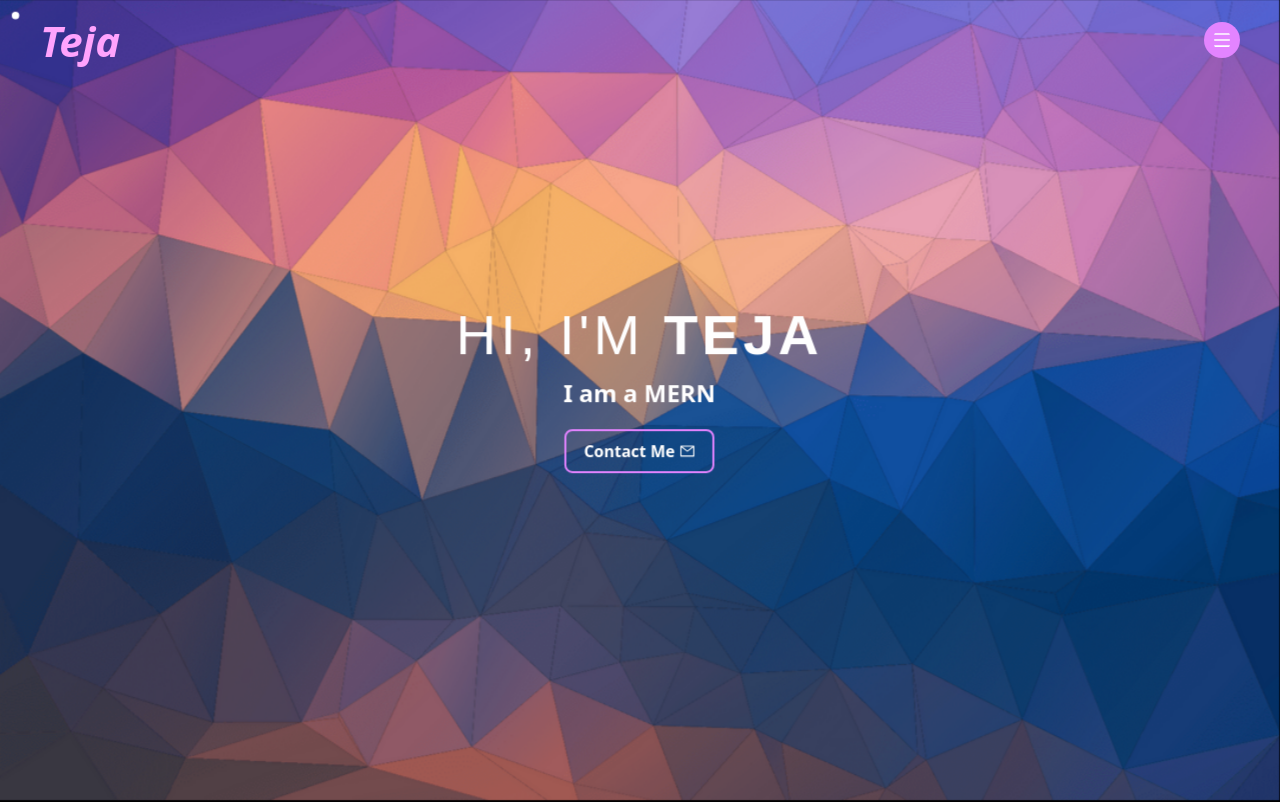
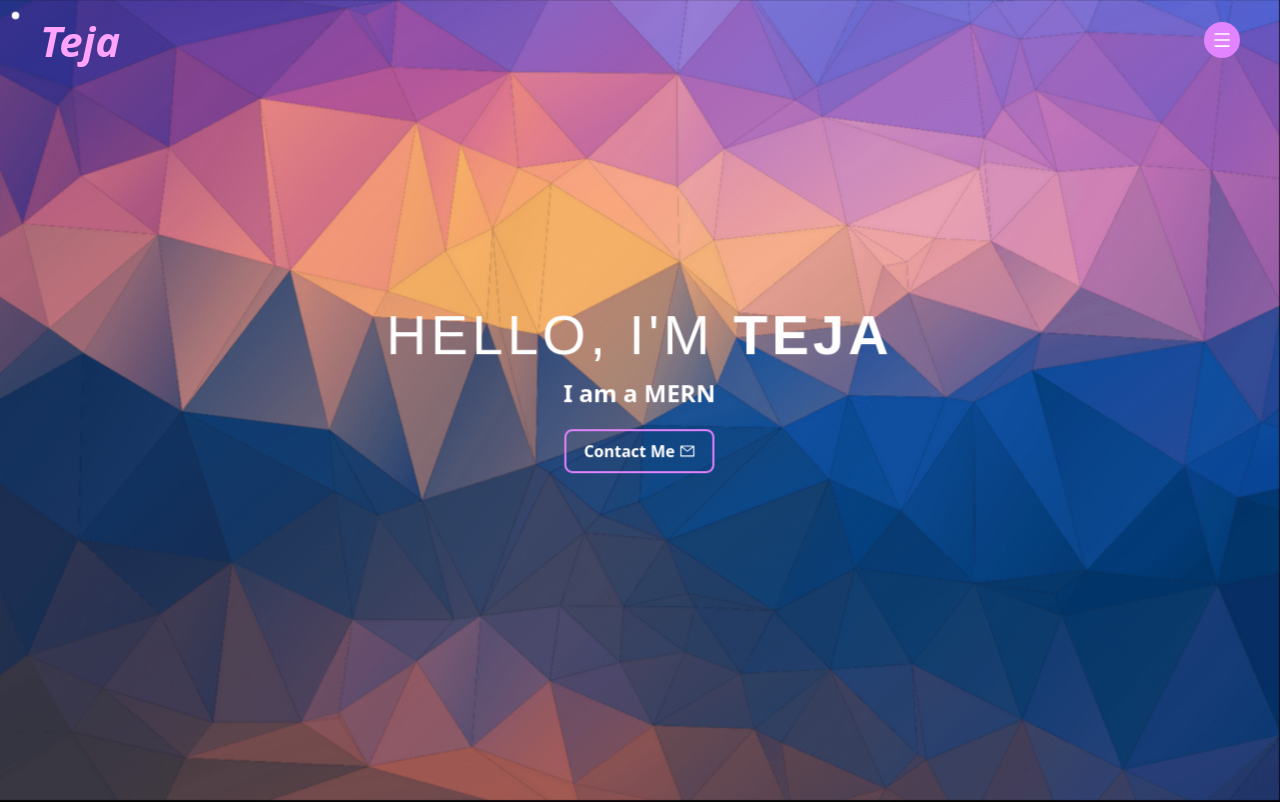
Before and after one commit to Teja-saie/2023-portfolio, a React (Vite) app: page / in a window 1280 px wide. Shown: the top 802 px of the page. Built offline with nearby package versions, Linux system fonts and the light colour scheme.

Commit message:
Change greeting from 'Hi' to 'Hello'

```diff
--- a/src/assets/Components/Banner.tsx
+++ b/src/assets/Components/Banner.tsx
@@ -7,7 +7,7 @@ const Banner = () => {
   return (
     <div className='snap-start bg-hero-pattern bg-no-repeat bg-cover w-screen md:w-screen text-white h-[100vh] overflow-hidden grid place-content-center'>
       <div className='banner rounded-2xl h-[80vh] w-[80vw] flex justify-center flex-col items-center'>
-        <h1 className='text-4xl text-white'>Hi, I'm <span className='font-extrabold'>Teja</span></h1>
+        <h1 className='text-4xl text-white'>Hello, I'm <span className='font-extrabold'>Teja</span></h1>
         <p className='my-2 text-2xl font-semibold'>I am a <Typewriter texts={['Full Stack Developer','MERN Stack Develop']} /></p>
         <Link to="/contact" className='flex items-center text-center border-2 border-third p-2 rounder-lg w-[150px] m-3 hover:bg-third hover:text-black font-semibold transition ease-in-out rounded-lg justify-center'>Contact Me <AiOutlineMail className='inline ml-[4px]'/></Link>
       </div>
```
